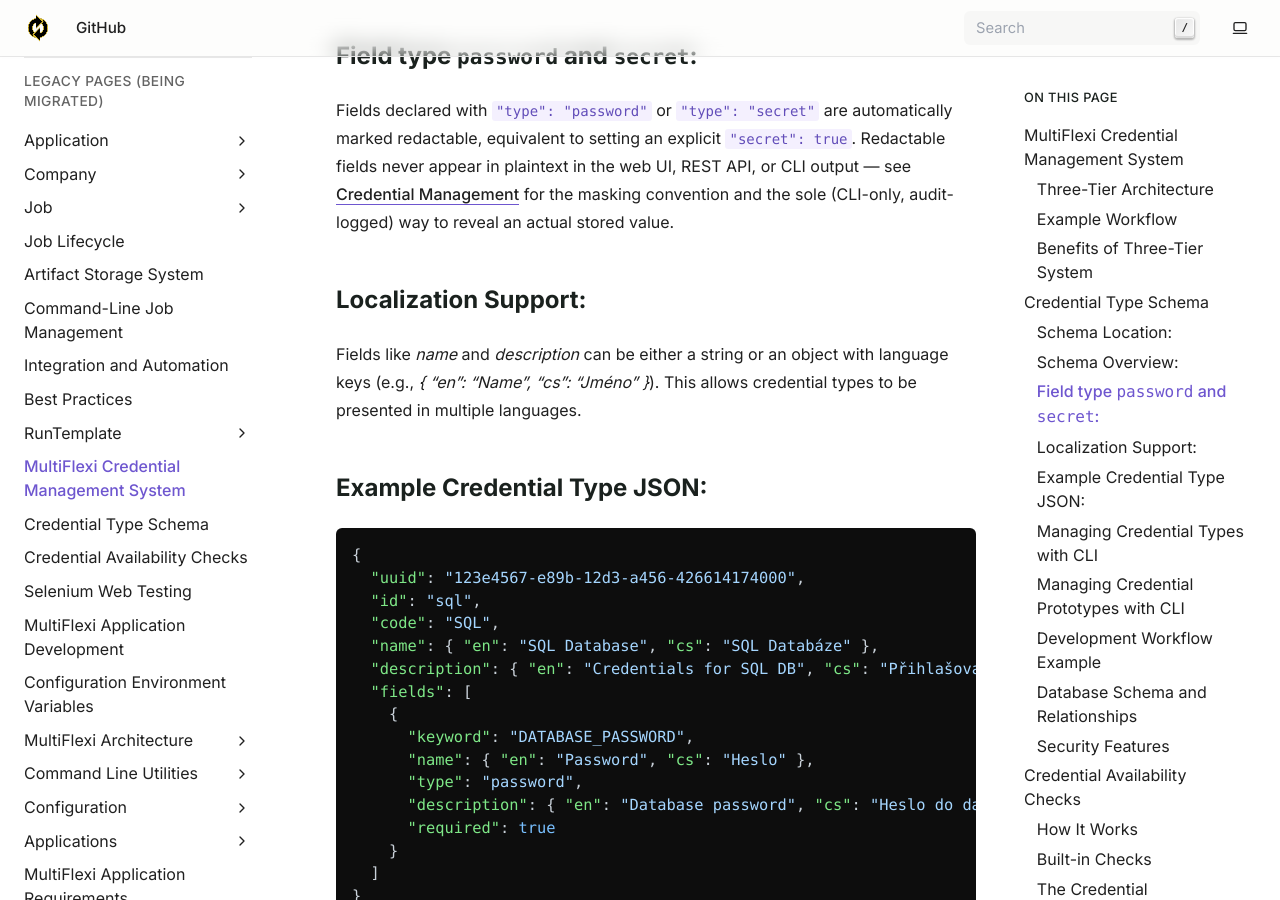
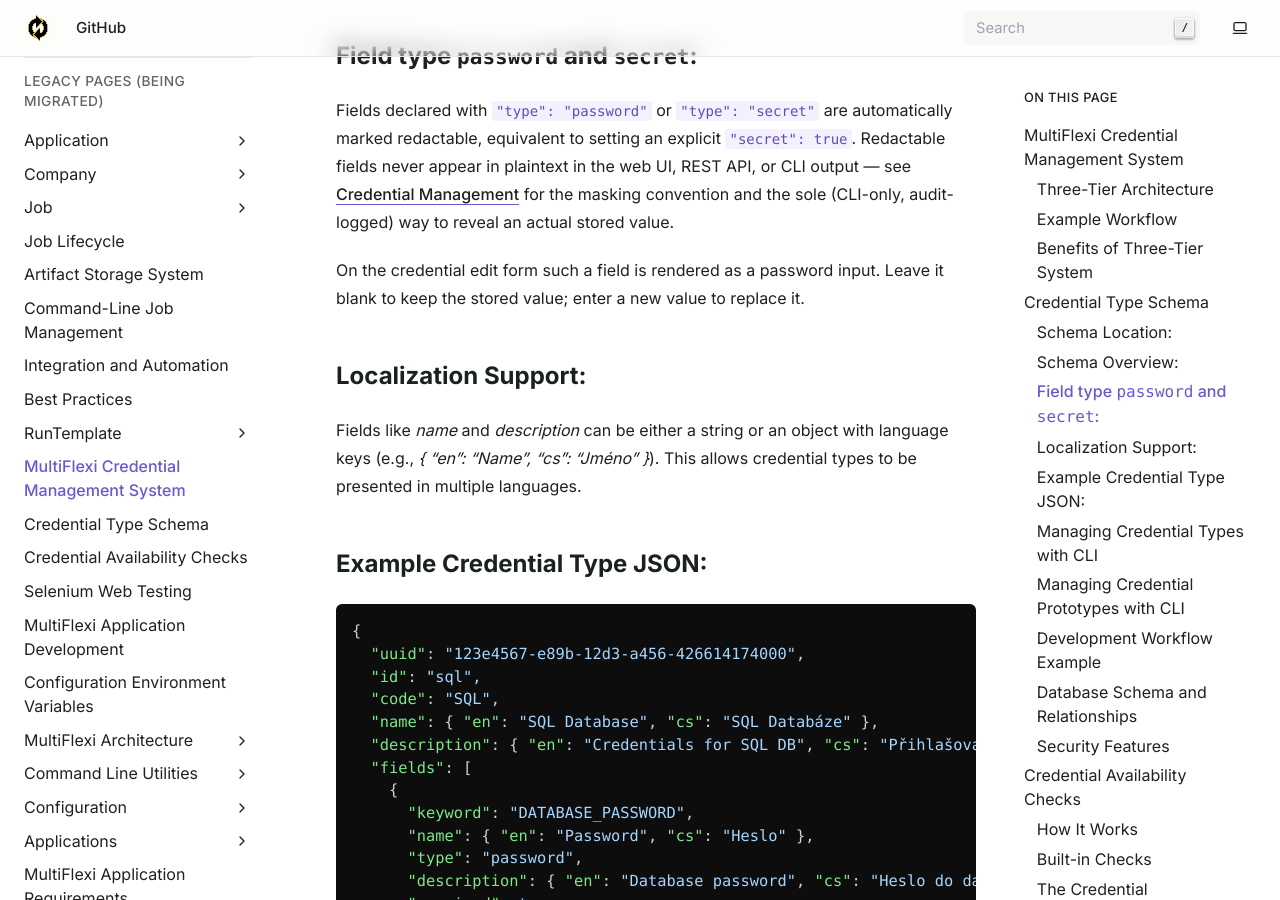
Before and after one commit to VitexSoftware/multiflexi-doc-en, a Sphinx documentation site: the page built from source/credential-type.rst, in a window 1280 px wide and 900 px high, scrolled down 2923 px. Built offline with Sphinx 7.4.7, drawn with Linux system fonts in a browser that asks for light colours.

Commit message:
docs(credential-type): add explanation for masked password/secret fields
Co-Authored-By: Claude Sonnet 5.5 <noreply@anthropic.com>

```diff
--- a/source/credential-type.rst
+++ b/source/credential-type.rst
@@ -115,6 +115,9 @@ automatically marked redactable, equivalent to setting an explicit
 UI, REST API, or CLI output — see :doc:`concepts/credential-management` for
 the masking convention and the sole (CLI-only, audit-logged) way to reveal
 an actual stored value.
+
+On the credential edit form such a field is rendered as a password input.
+Leave it blank to keep the stored value; enter a new value to replace it.
 
 Localization Support:
 ---------------------
```
